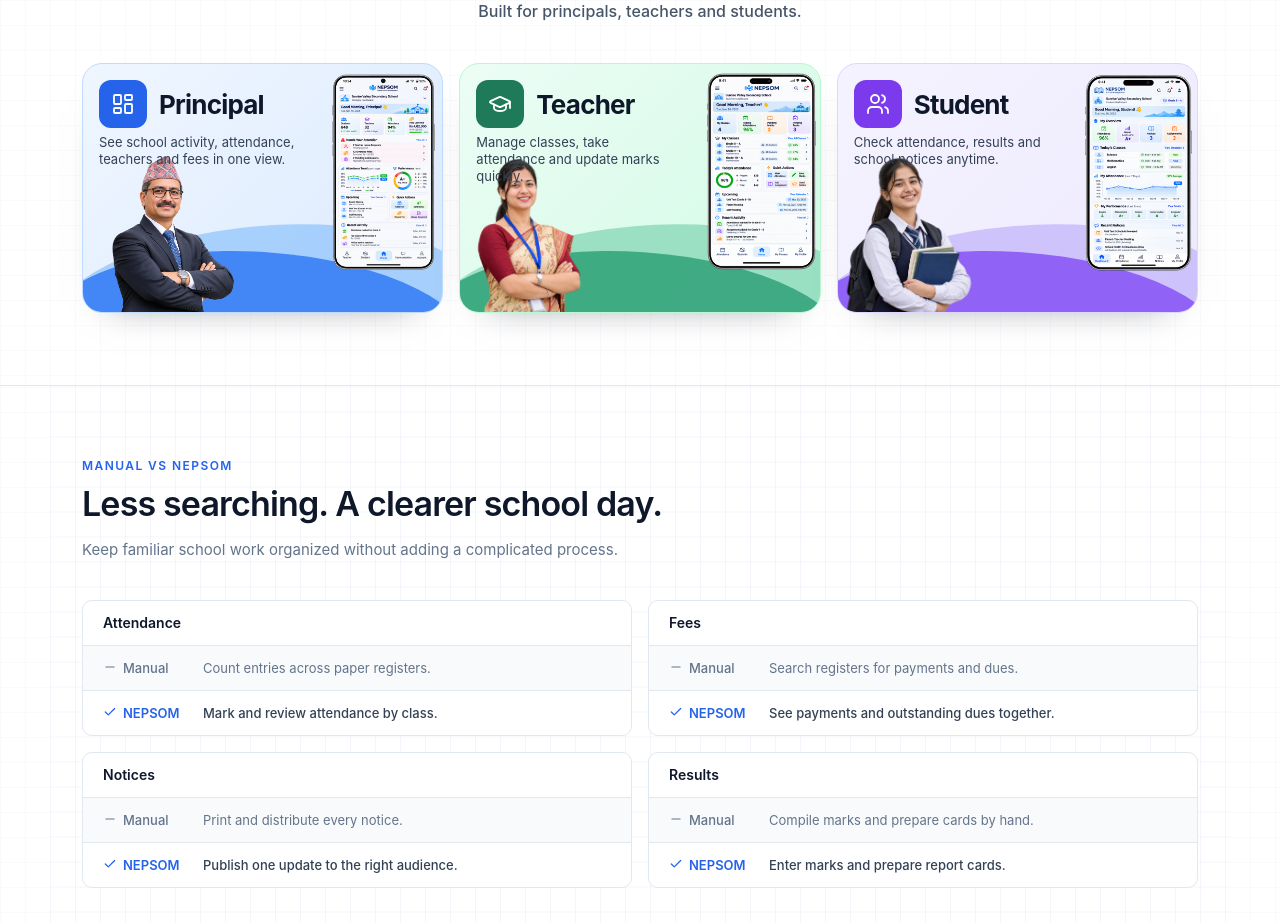
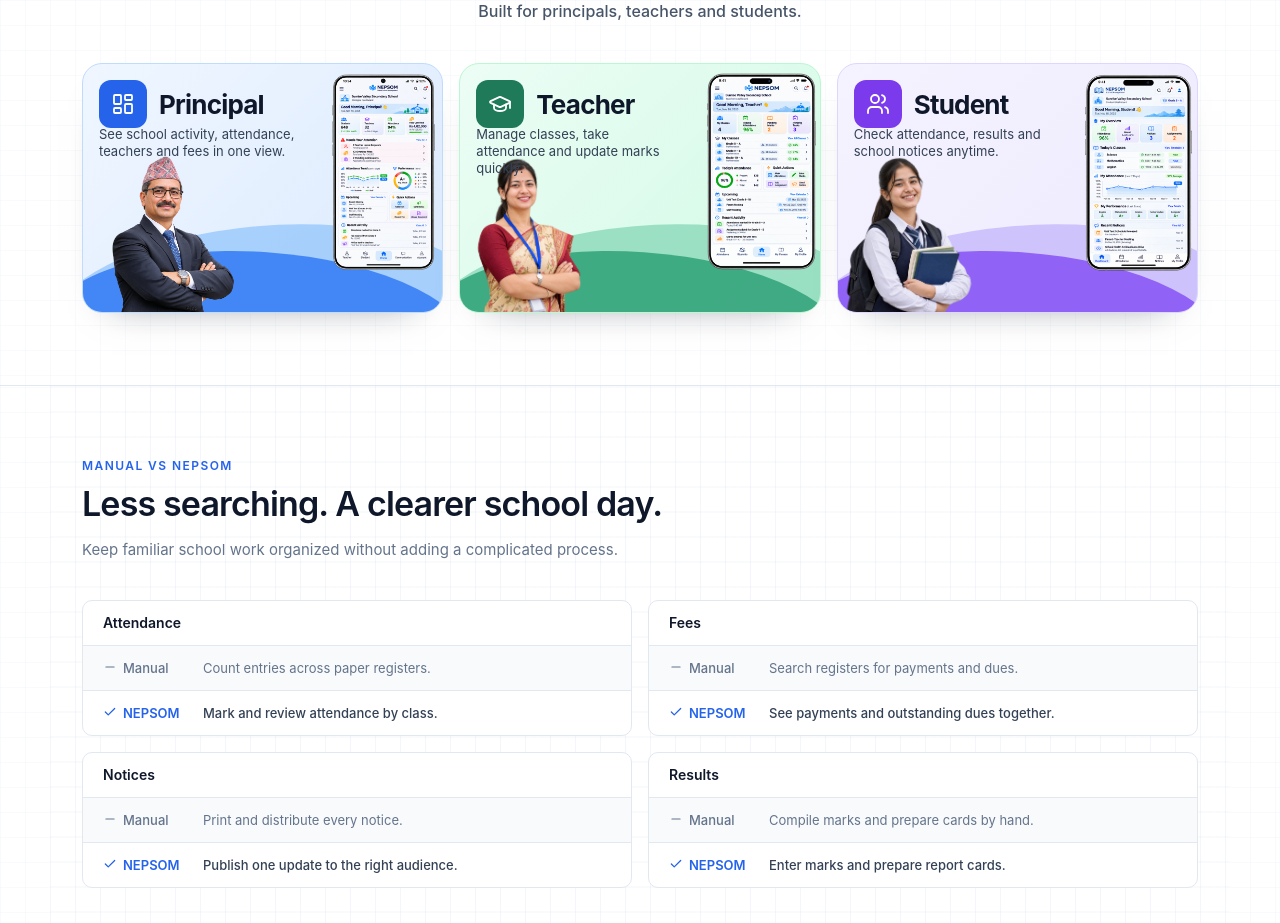
Before and after one commit to basantathapa7495/snap-main, a Next.js app: page / in a window 1280 px wide. Shown: the part 1820-2743 px from the top of the page. Built offline with nearby package versions, Linux system fonts and the light colour scheme.

Commit message:
Move portal descriptions upward

```diff
--- a/app/page.tsx
+++ b/app/page.tsx
@@ -273,7 +273,7 @@ export default function HomePage() {
                       <h3 className="text-[26px] font-bold tracking-[-0.03em] text-[#0F172A]">{name}</h3>
                     </div>
 
-                    <p className="mt-1.5 max-w-[62%] text-[13px] leading-[1.3] text-[#334155]">{description}</p>
+                    <p className="-mt-0.5 max-w-[62%] text-[13px] leading-[1.3] text-[#334155]">{description}</p>
                   </div>
 
                   <div className={`${styles.portalWave} ${styles.portalWaveBack} ${waveBack}`} aria-hidden="true" />
```
